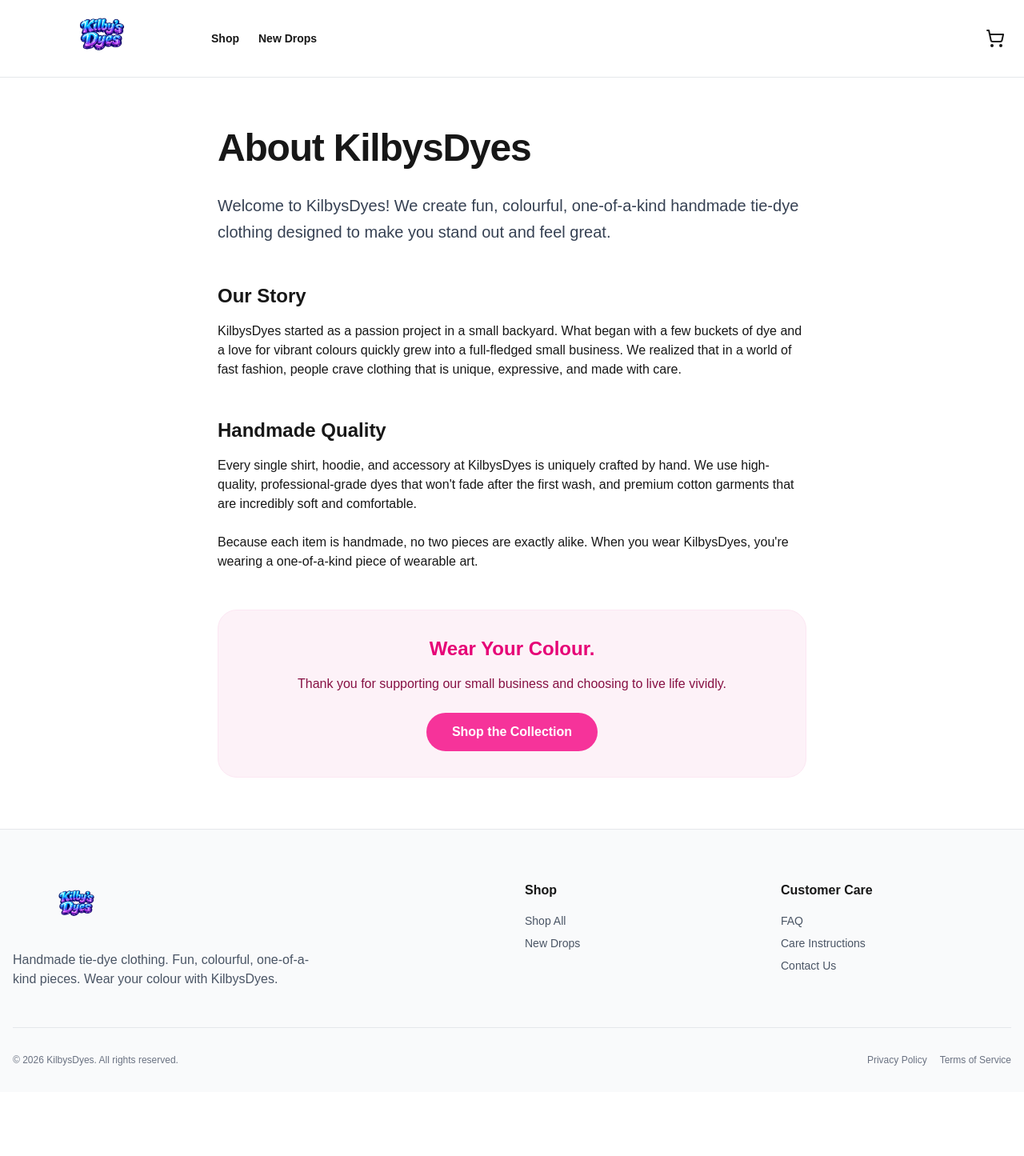
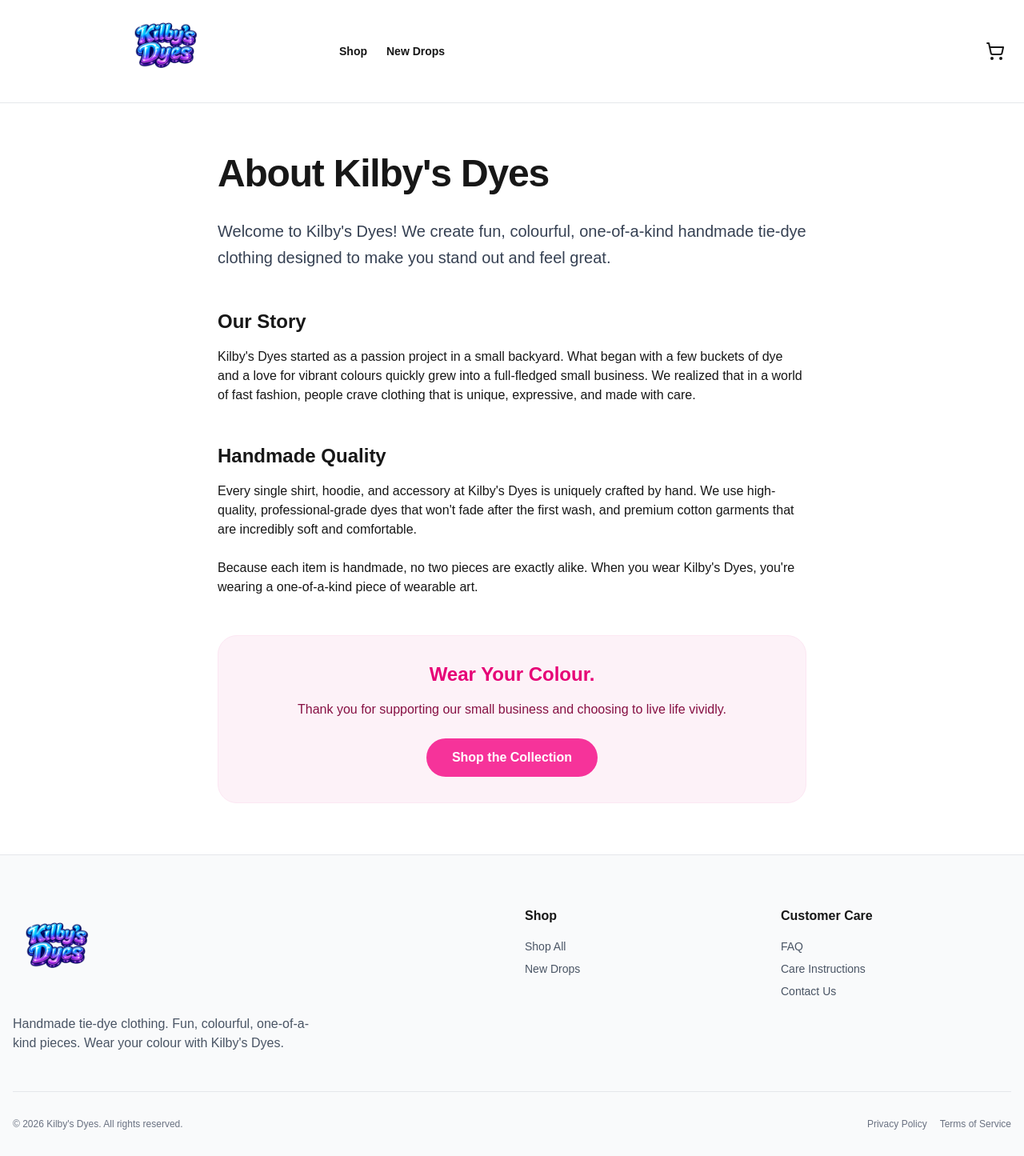
Before and after one commit to dkilby17/KilbysDyes, a Next.js app: page /about in a window 1280 px wide. Shown: the whole page at 80% size. Before the commit the page ends 1365 px from the top, so only its background shows below. Built offline with nearby package versions, Linux system fonts and the light colour scheme.

Commit message:
Change name to Kilby's Dyes and increase logo size globally

```diff
--- a/src/app/(info)/about/page.tsx
+++ b/src/app/(info)/about/page.tsx
@@ -3,24 +3,24 @@ import Link from 'next/link';
 export default function AboutPage() {
   return (
     <div className="container mx-auto px-4 py-16 max-w-3xl">
-      <h1 className="text-4xl md:text-5xl font-black tracking-tight mb-8">About KilbysDyes</h1>
+      <h1 className="text-4xl md:text-5xl font-black tracking-tight mb-8">About Kilby's Dyes</h1>
 
       <div className="prose prose-lg prose-pink max-w-none">
         <p className="text-xl leading-relaxed text-gray-700 font-medium mb-8">
-          Welcome to KilbysDyes! We create fun, colourful, one-of-a-kind handmade tie-dye clothing designed to make you stand out and feel great.
+          Welcome to Kilby's Dyes! We create fun, colourful, one-of-a-kind handmade tie-dye clothing designed to make you stand out and feel great.
         </p>
 
         <h2 className="text-2xl font-bold mt-12 mb-4">Our Story</h2>
         <p className="mb-6">
-          KilbysDyes started as a passion project in a small backyard. What began with a few buckets of dye and a love for vibrant colours quickly grew into a full-fledged small business. We realized that in a world of fast fashion, people crave clothing that is unique, expressive, and made with care.
+          Kilby's Dyes started as a passion project in a small backyard. What began with a few buckets of dye and a love for vibrant colours quickly grew into a full-fledged small business. We realized that in a world of fast fashion, people crave clothing that is unique, expressive, and made with care.
         </p>
 
         <h2 className="text-2xl font-bold mt-12 mb-4">Handmade Quality</h2>
         <p className="mb-6">
-          Every single shirt, hoodie, and accessory at KilbysDyes is uniquely crafted by hand. We use high-quality, professional-grade dyes that won't fade after the first wash, and premium cotton garments that are incredibly soft and comfortable.
+          Every single shirt, hoodie, and accessory at Kilby's Dyes is uniquely crafted by hand. We use high-quality, professional-grade dyes that won't fade after the first wash, and premium cotton garments that are incredibly soft and comfortable.
         </p>
         <p className="mb-6">
-          Because each item is handmade, no two pieces are exactly alike. When you wear KilbysDyes, you're wearing a one-of-a-kind piece of wearable art.
+          Because each item is handmade, no two pieces are exactly alike. When you wear Kilby's Dyes, you're wearing a one-of-a-kind piece of wearable art.
         </p>
 
 
--- a/src/app/(info)/faq/page.tsx
+++ b/src/app/(info)/faq/page.tsx
@@ -2,7 +2,7 @@ export default function FAQPage() {
   const faqs = [
     {
       q: "Are all items handmade?",
-      a: "Yes! Every single item at KilbysDyes is hand-tied and hand-dyed. No two pieces are exactly alike, which means you are getting a truly unique piece of clothing."
+      a: "Yes! Every single item at Kilby's Dyes is hand-tied and hand-dyed. No two pieces are exactly alike, which means you are getting a truly unique piece of clothing."
     },
     {
       q: "Will my item look exactly like the photo?",
--- a/src/app/admin/layout.tsx
+++ b/src/app/admin/layout.tsx
@@ -10,8 +10,8 @@ export default function AdminLayout({
     <div className="min-h-screen bg-gray-50 flex flex-col md:flex-row">
       <aside className="w-full md:w-64 bg-gray-900 text-white p-6 shrink-0">
         <div className="mb-10">
-          <Link href="/" className="relative block w-full h-16 mb-2 hover:opacity-80 transition-opacity">
-            <Image src="/logo.png" alt="KilbysDyes Logo" fill className="object-contain object-left" />
+          <Link href="/" className="relative block w-full h-32 mb-2 hover:opacity-80 transition-opacity">
+            <Image src="/logo.png" alt="Kilby's Dyes Logo" fill className="object-contain object-left" />
           </Link>
           <div className="text-xs text-gray-400 font-bold uppercase tracking-widest mt-1">Admin Panel</div>
         </div>
--- a/src/app/checkout/page.tsx
+++ b/src/app/checkout/page.tsx
@@ -86,7 +86,7 @@ export default function CheckoutPage() {
         </div>
         <h1 className="text-4xl font-black mb-4">Order Received!</h1>
         <p className="text-lg text-gray-600 mb-8 leading-relaxed">
-          Thank you for choosing KilbysDyes! Your order has been placed in our system. Since we are using manual payments for now, we will contact you at your email address to arrange payment and shipping!
+          Thank you for choosing Kilby's Dyes! Your order has been placed in our system. Since we are using manual payments for now, we will contact you at your email address to arrange payment and shipping!
         </p>
         <div className="bg-gradient-to-r from-sky-50 to-blue-50 border border-sky-100 p-6 rounded-2xl mb-8 font-medium w-full max-w-sm mx-auto shadow-sm">
           <span className="block text-sm text-gray-500 uppercase tracking-widest mb-1">Order Number</span>
@@ -183,7 +183,7 @@ export default function CheckoutPage() {
               ) : `Complete Order • $${total.toFixed(2)}`}
             </button>
             <p className="text-xs text-center text-gray-500 mt-4">
-              By placing your order, you agree to KilbysDyes's Terms of Service and Privacy Policy.
+              By placing your order, you agree to Kilby's Dyes's Terms of Service and Privacy Policy.
             </p>
           </form>
         </div>
--- a/src/app/layout.tsx
+++ b/src/app/layout.tsx
@@ -13,7 +13,7 @@ const geistMono = Geist_Mono({
 });
 
 export const metadata: Metadata = {
-  title: "KilbysDyes | Handmade Tie-Dye",
+  title: "Kilby's Dyes | Handmade Tie-Dye",
   description: "Handmade, one-of-a-kind tie-dye clothing designed to make you stand out.",
 };
 
--- a/src/app/new-drops/page.tsx
+++ b/src/app/new-drops/page.tsx
@@ -124,7 +124,7 @@ export default async function NewDropsPage() {
 
           <h2 className="text-3xl md:text-4xl font-black mb-4 relative z-10">Don't miss the next drop.</h2>
           <p className="text-gray-400 mb-8 max-w-lg mx-auto relative z-10">
-            Join the KilbysDyes VIP list to get early access to limited edition drops before they sell out. We promise not to spam.
+            Join the Kilby's Dyes VIP list to get early access to limited edition drops before they sell out. We promise not to spam.
           </p>
 
           <form className="flex flex-col sm:flex-row gap-4 max-w-lg mx-auto relative z-10">
--- a/src/app/page.tsx
+++ b/src/app/page.tsx
@@ -17,7 +17,7 @@ export default async function Home() {
         <div className="absolute inset-0 bg-[url('https://images.unsplash.com/photo-1528458909336-e7a0adfed0a5?w=1600&q=80')] opacity-20 bg-cover bg-center mix-blend-overlay"></div>
         <div className="container mx-auto px-4 py-24 md:py-32 relative z-10 flex flex-col items-center text-center">
           <h1 className="text-5xl md:text-7xl font-black tracking-tight mb-6 drop-shadow-lg">
-            Wear Your Colour.<br/>Made by KilbysDyes.
+            Wear Your Colour.<br/>Made by Kilby's Dyes.
           </h1>
           <p className="text-xl md:text-2xl mb-10 max-w-2xl font-medium drop-shadow-md">
             Handmade, one-of-a-kind tie-dye clothing designed to make you stand out.
@@ -113,7 +113,7 @@ export default async function Home() {
         <div className="container mx-auto px-4 text-center max-w-3xl">
           <h2 className="text-3xl md:text-4xl font-black tracking-tight mb-6">Handmade with Love.</h2>
           <p className="text-lg text-gray-600 leading-relaxed mb-6">
-            Every piece at KilbysDyes is uniquely crafted by hand. No two items are exactly alike, meaning the shirt or hoodie you receive is a one-of-a-kind piece of wearable art.
+            Every piece at Kilby's Dyes is uniquely crafted by hand. No two items are exactly alike, meaning the shirt or hoodie you receive is a one-of-a-kind piece of wearable art.
           </p>
           <p className="text-lg text-gray-600 leading-relaxed">
             We use high-quality dyes and premium cotton garments to ensure your colours stay bright wash after wash.
--- a/src/components/layout/Footer.tsx
+++ b/src/components/layout/Footer.tsx
@@ -7,11 +7,11 @@ export function Footer() {
       <div className="container mx-auto px-4">
         <div className="grid grid-cols-1 md:grid-cols-4 gap-8 mb-12">
           <div className="col-span-1 md:col-span-2">
-            <Link href="/" className="relative w-40 h-16 inline-block mb-4">
-              <Image src="/logo.png" alt="KilbysDyes Logo" fill className="object-contain" />
+            <Link href="/" className="relative w-80 h-28 inline-block mb-4">
+              <Image src="/logo.png" alt="Kilby's Dyes Logo" fill className="object-contain object-left" />
             </Link>
             <p className="text-gray-600 max-w-sm">
-              Handmade tie-dye clothing. Fun, colourful, one-of-a-kind pieces. Wear your colour with KilbysDyes.
+              Handmade tie-dye clothing. Fun, colourful, one-of-a-kind pieces. Wear your colour with Kilby's Dyes.
             </p>
           </div>
 
@@ -34,7 +34,7 @@ export function Footer() {
         </div>
 
         <div className="border-t border-gray-200 pt-8 flex flex-col md:flex-row justify-between items-center gap-4 text-xs text-gray-500">
-          <p>&copy; {new Date().getFullYear()} KilbysDyes. All rights reserved.</p>
+          <p>&copy; {new Date().getFullYear()} Kilby's Dyes. All rights reserved.</p>
           <div className="flex gap-4">
             <Link href="/privacy" className="hover:text-gray-900">Privacy Policy</Link>
             <Link href="/terms" className="hover:text-gray-900">Terms of Service</Link>
--- a/src/components/layout/Header.tsx
+++ b/src/components/layout/Header.tsx
@@ -16,10 +16,10 @@ export function Header() {
 
   return (
     <header className="sticky top-0 z-50 w-full border-b border-gray-200 bg-white/80 backdrop-blur-md">
-      <div className="container mx-auto px-4 h-24 flex items-center justify-between">
+      <div className="container mx-auto px-4 h-32 flex items-center justify-between">
         <div className="flex items-center gap-6">
-          <Link href="/" onClick={() => setIsMenuOpen(false)} className="shrink-0 relative w-56 h-20">
-            <Image src="/logo.png" alt="KilbysDyes Logo" fill className="object-contain" priority />
+          <Link href="/" onClick={() => setIsMenuOpen(false)} className="shrink-0 relative w-96 h-28">
+            <Image src="/logo.png" alt="Kilby's Dyes Logo" fill className="object-contain" priority />
           </Link>
           <nav className="hidden md:flex items-center gap-6 text-sm font-bold">
             <Link href="/shop" className="hover:text-sky-500 transition-colors">Shop</Link>
```
